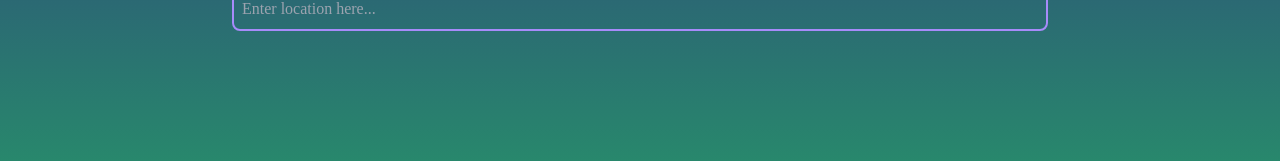
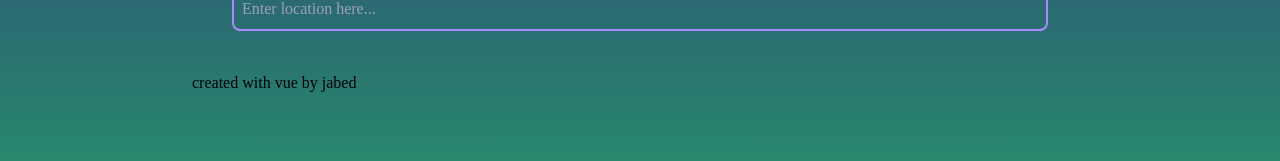
Before and after one commit to jabedzaman/weatherhere, a Vue app: page / in a window 1280 px wide. Shown: the part 313-474 px from the top of the page. Built offline with nearby package versions, Linux system fonts and the light colour scheme; no server answers.

Commit message:
:lipstick: Create Footer

```diff
--- a/src/App.vue
+++ b/src/App.vue
@@ -2,7 +2,6 @@
   <div id="app" :class="typeof weather.main != 'undefined' && weather.main.temp > 16 ? 'warm' : ''">
     <main class=" bg-gradient-to-b from-indigo-900  to-green-500 h-screen">
       <div class="max-w-4xl mx-auto">
-
         <Header />
         <div class="flex flex-col">
           <div class="p-10">
@@ -10,7 +9,6 @@
               class="w-full rounded-lg text-gray-100 border-2 border-violet-400 p-2 bg-inherit focus:outline-none focus:border-blue-500"
               placeholder="Enter location here..." v-model="query" @keypress="fetchWeather" />
           </div>
-
           <div class="flex flex-col justify-center p-10 text-white" v-if="typeof weather.main != 'undefined'">
             <div class="flex flex-col justify-center text-center my-10">
               <div class="location lg:text-4xl text-2xl">{{ weather.name }}, {{ weather.sys.country }}</div>
@@ -22,6 +20,7 @@
             </div>
           </div>
         </div>
+        <Footer/>
       </div>
     </main>
   </div>
@@ -29,10 +28,12 @@
 
 <script>
 import Header from './components/Header.vue'
+import Footer from './components/Footer.vue'
 export default {
   name: 'app',
   components: {
-    Header
+    Header,
+    Footer,
   },
   data() {
     return {
--- /dev/null
+++ b/src/components/Footer.vue
@@ -0,0 +1,12 @@
+<template>
+    <div>
+        created with vue by jabed
+    </div>
+</template>
+
+
+<script>
+export default {
+  name: 'FooterPage',
+}
+</script>
```
